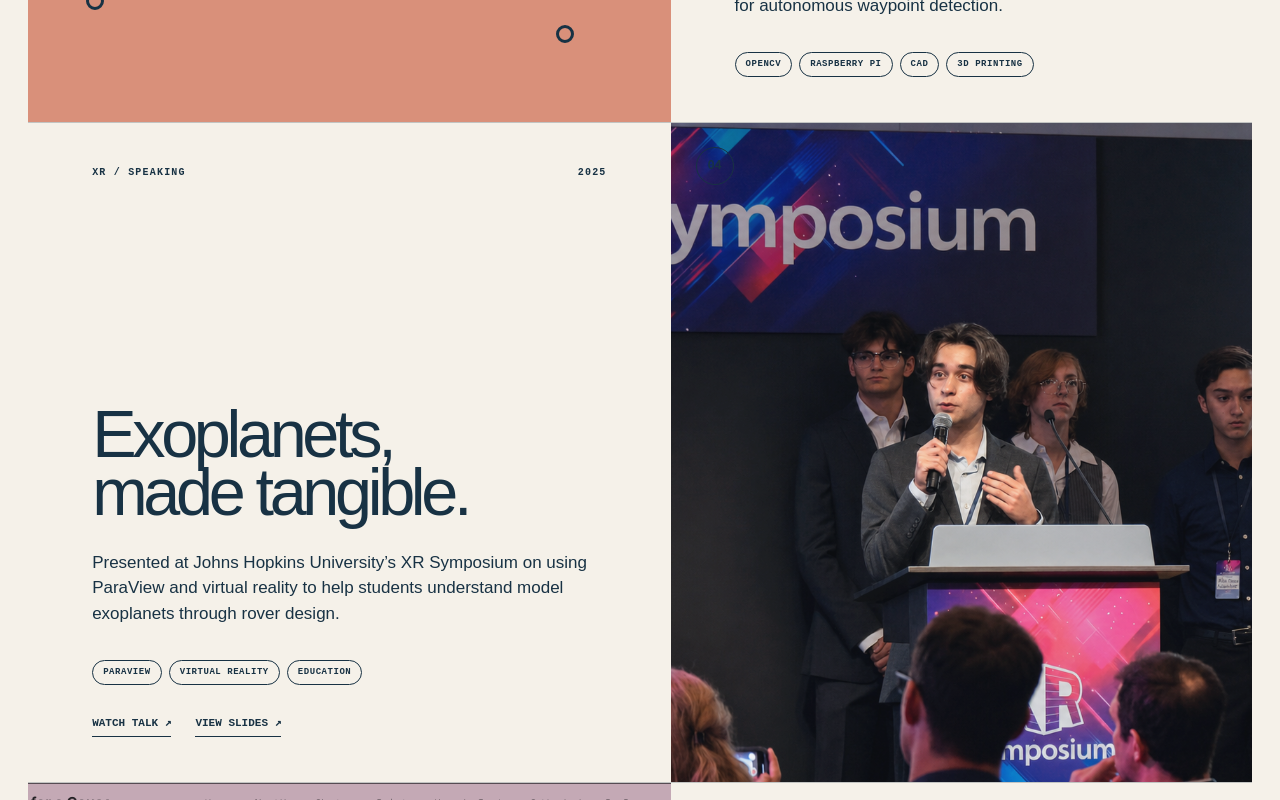
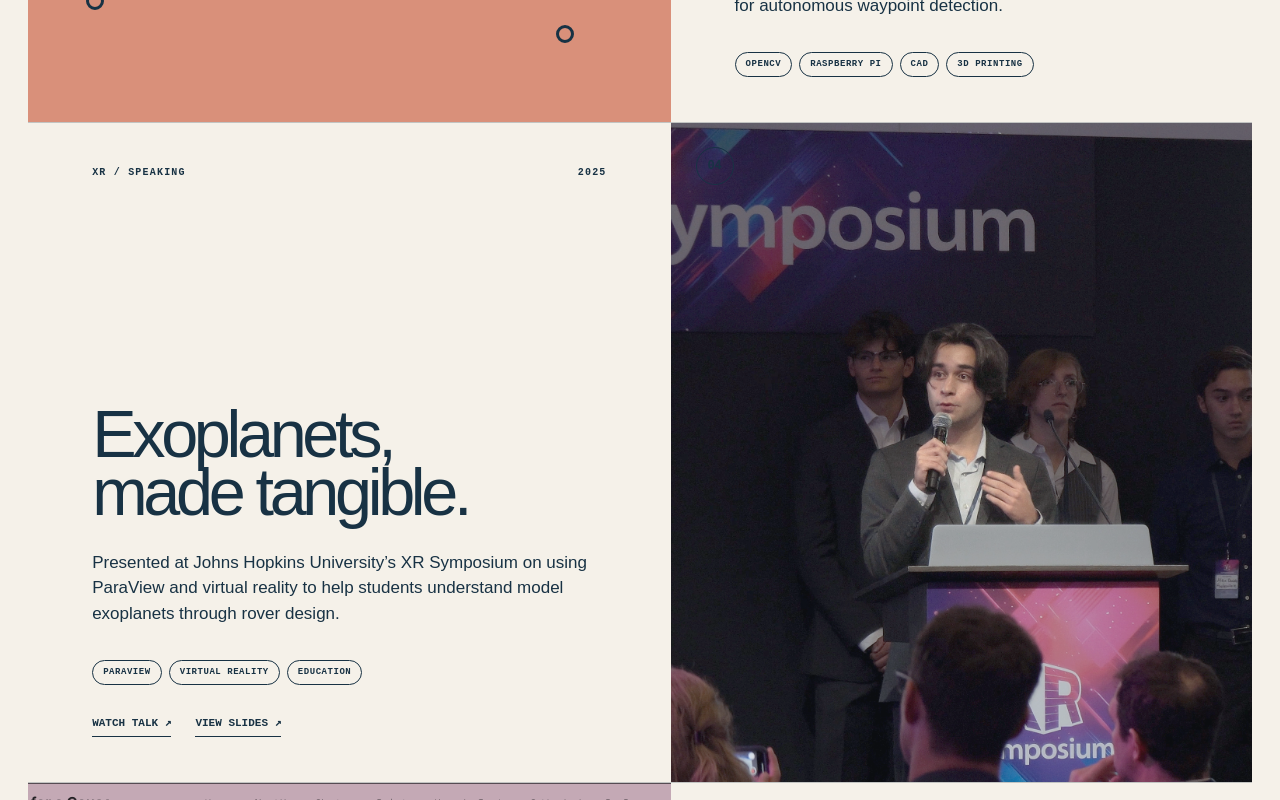
Before and after one commit to benmross/benmross, a Next.js app: page / in a window 1280 px wide. Shown: the part 3140-3940 px from the top of the page. Built offline with nearby package versions, Linux system fonts and the light colour scheme.

Commit message:
Replace generated photo with deterministic grade

```diff
--- a/components/Portfolio.tsx
+++ b/components/Portfolio.tsx
@@ -48,7 +48,7 @@ const projects = [
     tags: ['PARAVIEW', 'VIRTUAL REALITY', 'EDUCATION'],
     tone: 'blue',
     visual: 'planet',
-    image: '/images/BenSpeakingGraded.png',
+    image: '/images/BenSpeakingGraded.jpg',
     links: [
       ['WATCH TALK', 'https://media.benmross.com/share/0zugGiJXVhonOmY79ze6ojXlyHnUB8gTpHvn39IgfbRechbaQRRKHQPfOK0Ii06KU5c'],
       ['VIEW SLIDES', 'https://docs.google.com/presentation/d/1N25vzvhnOOQZlcvmgbCfBu-j2xqSLYWWOfVPiOLNTjU/present#slide=id.p'],
```
Also changed, not shown: public/images/BenSpeakingGraded.jpg (added), public/images/BenSpeakingGraded.png (deleted).
